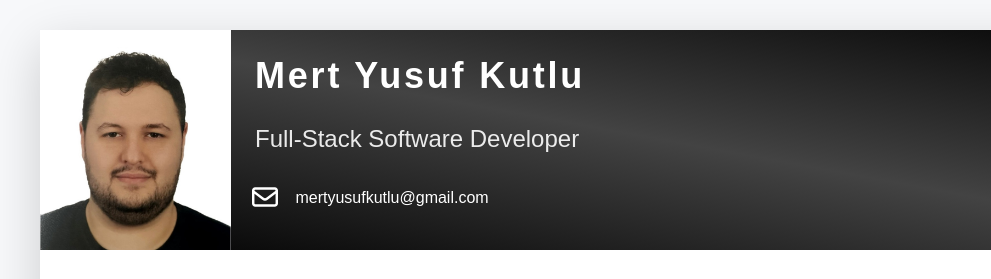
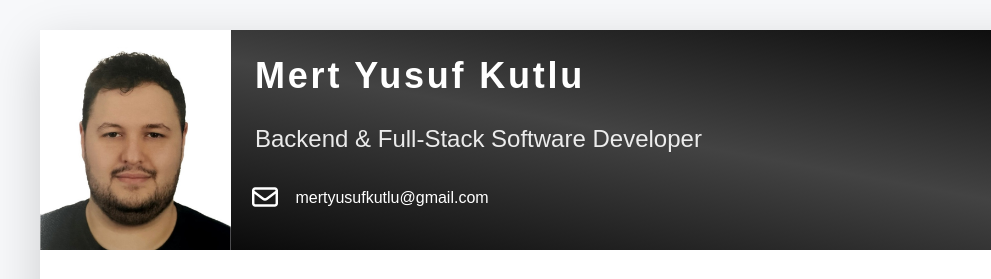
Before and after one commit to mertyusufkutlu/mertkutlu.github.io, a plain HTML site: page index.html in a window 1280 px wide. Shown: the top 279 px of the page, 0-991 px from the left. Drawn offline with nearby package versions, Linux system fonts and the light colour scheme.

Commit message:
Update index.html

```diff
--- a/index.html
+++ b/index.html
@@ -40,7 +40,7 @@
                 <div class="media-body p-4 d-flex flex-column flex-md-row mx-auto mx-lg-0">
                     <div class="primary-info">
                         <h1 class="name mt-0 mb-1 text-white">Mert Yusuf Kutlu</h1>
-                        <div class="title mb-3 mt-4">Full-Stack Software Developer</div>
+                        <div class="title mb-3 mt-4">Backend & Full-Stack Software Developer</div>
                         <ul class="list-unstyled">
                             <li class="mb-2">
                                 <a href="mailto:mertyusufkutlu@gmail.com">
```
